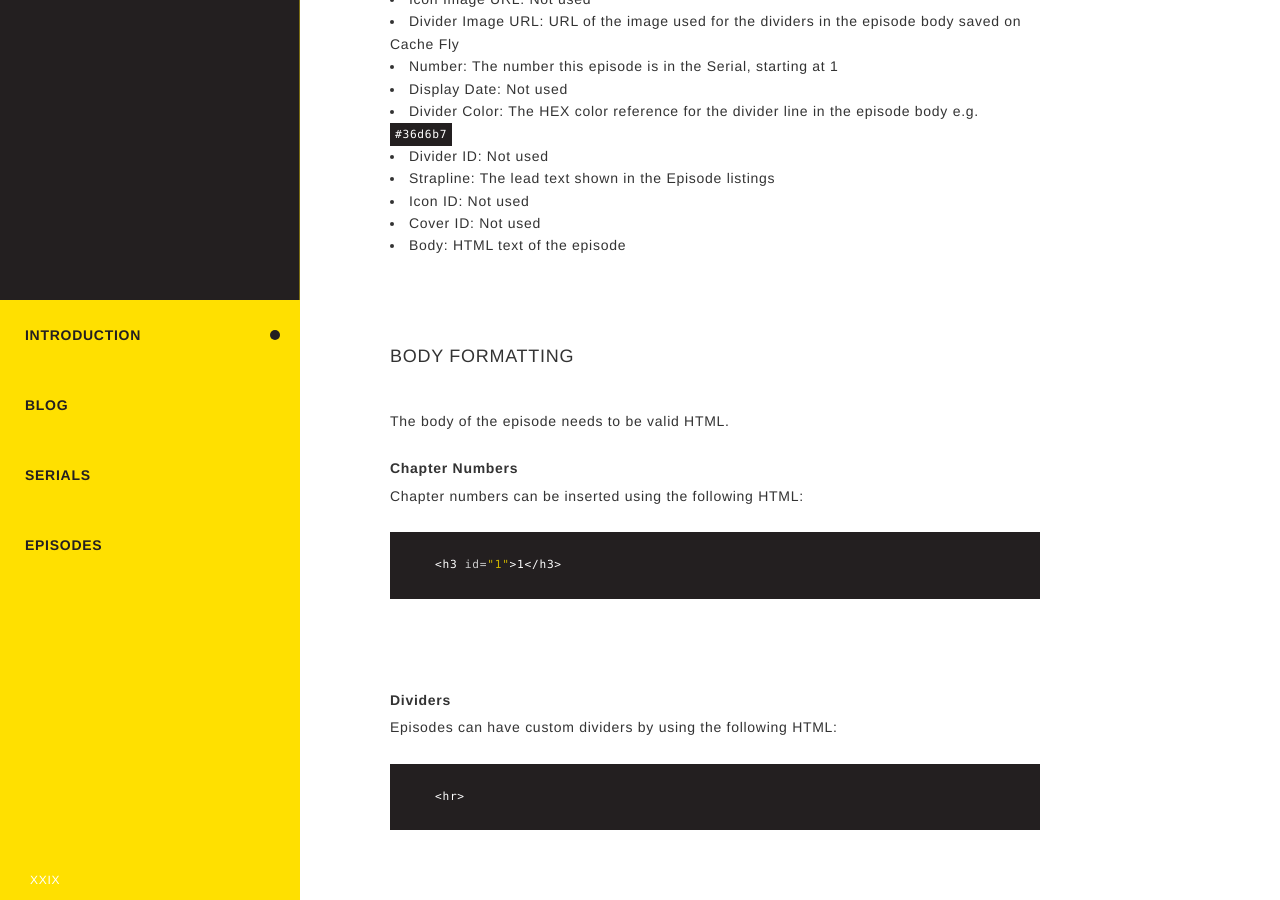
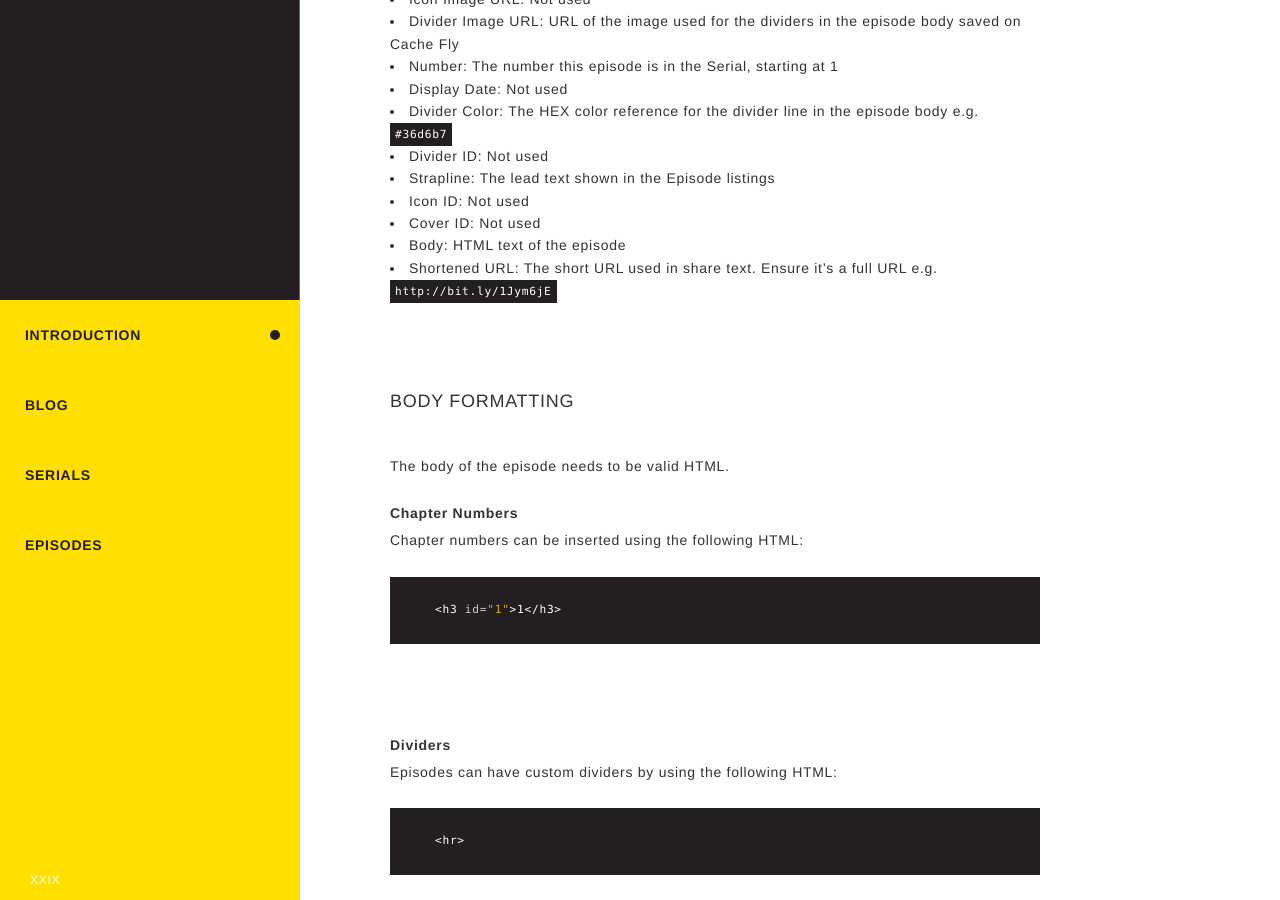
Before and after one commit to serialboxpub/serialbox-docs, a Jekyll site: the page built from index.html, in a window 1280 px wide and 900 px high, scrolled down 5897 px. Built offline with Jekyll 4.4.1, drawn with Linux system fonts in a browser that asks for light colours.

Commit message:
Add Shortened URL to docs

```diff
--- a/_posts/2015-08-03-episodes.markdown
+++ b/_posts/2015-08-03-episodes.markdown
@@ -25,6 +25,7 @@ We have setup a number of custom fields that are used in the web and iOS applica
 + Icon ID: Not used
 + Cover ID: Not used
 + Body: HTML text of the episode
++ Shortened URL: The short URL used in share text. Ensure it's a full URL e.g. `http://bit.ly/1Jym6jE`
 
 ### Body Formatting
 
```
